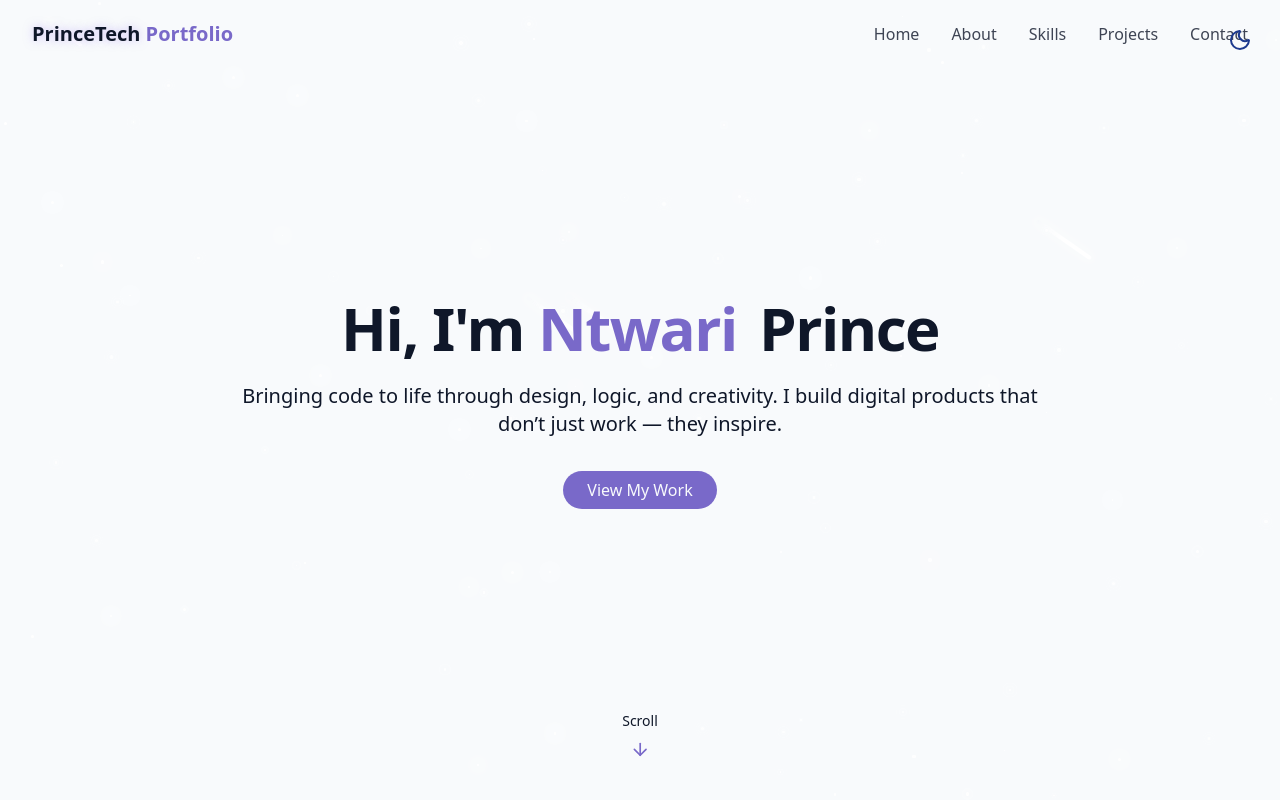
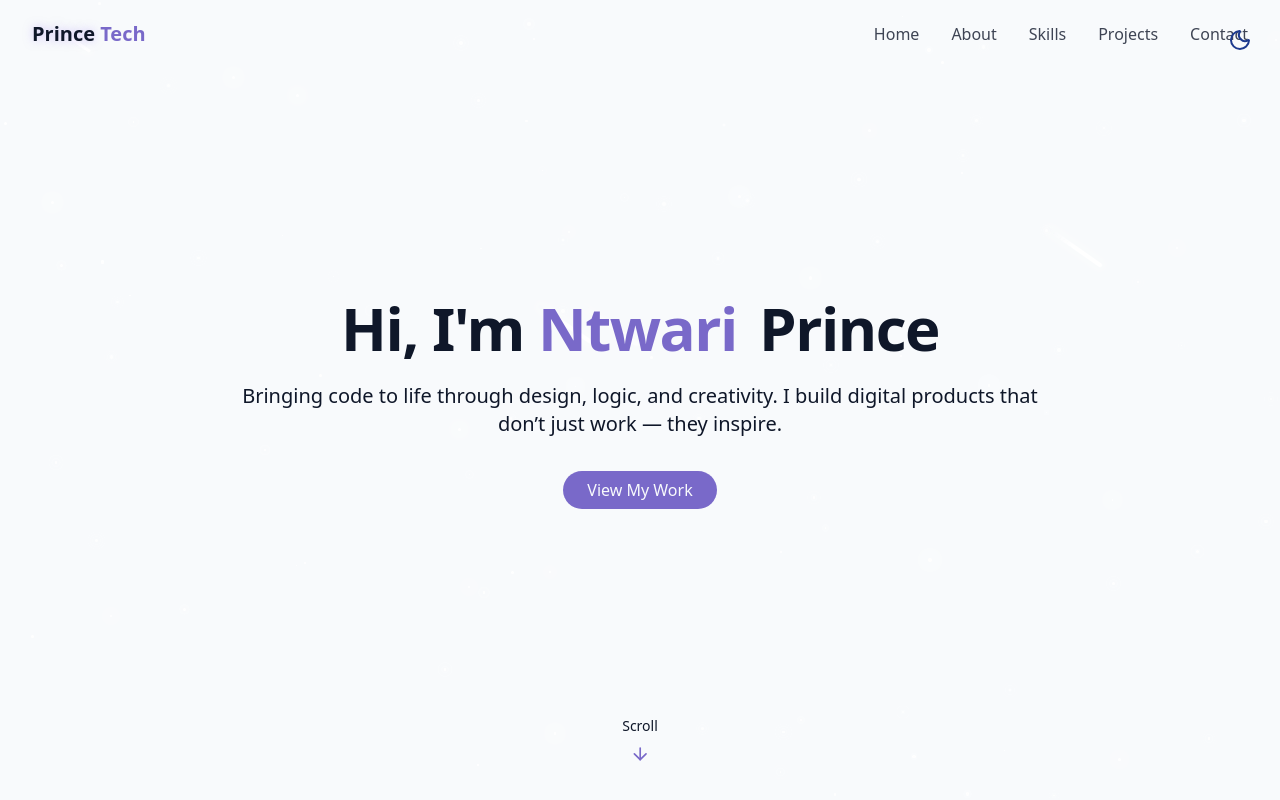
Before and after one commit to 10thPrince/new-react-portifolio, a React (Vite) app in the folder frontend/: page / in a window 1280 px wide. Shown: the top 800 px of the page. Built offline with nearby package versions, Linux system fonts and the light colour scheme.

Commit message:
Finished the Whole WebSite

```diff
--- a/frontend/src/components/Contact.jsx
+++ b/frontend/src/components/Contact.jsx
@@ -71,8 +71,8 @@ const Contact = () => {
                                 </div>
                                 <div>
                                     <h4 className="font-medium text-start">Email</h4>
-                                    <a href="mailto:ntwariprince5050@gmail.com" className="text-muted-foreground hover:text-primary transition-colors">
-                                        ntwariprince5050@gmail.com
+                                    <a href="mailto:ntwariprinceh@gmail.com" className="text-muted-foreground hover:text-primary transition-colors">
+                                        ntwariprinceh@gmail.com
                                     </a>
                                 </div>
                             </div>
--- /dev/null
+++ b/frontend/src/components/Footer.jsx
@@ -0,0 +1,20 @@
+import { ArrowUp } from "lucide-react"
+
+
+const Footer = () => {
+  return (
+    <footer className="py-12 px-4 bg-card relative border-t border-border mt-12 pt-8 flex flex-wrap justify-between items-center">
+        {" "}
+        <p className="text-sm text-muted-foreground">
+            &copy; {new Date().getFullYear()} {" "}
+            Princetech.co, All rights reserved.
+        </p>
+
+        <a href="#hero" className="h-2 rounded-full bg-primary/10 hover:bg-primary/20 text-primary transition-colors">
+            <ArrowUp size={20}/>
+        </a>
+    </footer>
+  )
+}
+
+export default Footer
--- a/frontend/src/components/Navbar.jsx
+++ b/frontend/src/components/Navbar.jsx
@@ -35,8 +35,8 @@ const Navbar = () => {
           href="#hero"
         >
           <span className="relative z-10">
-            <span className="text-glow text-foreground"> PrinceTech </span>{" "}
-            Portfolio
+            <span className="text-glow text-foreground"> Prince </span>{" "}
+            Tech
           </span>
         </a>
 
--- a/frontend/src/pages/Home.jsx
+++ b/frontend/src/pages/Home.jsx
@@ -7,6 +7,7 @@ import About from '../components/About'
 import Skills from '../components/Skills'
 import Projects from '../components/Projects'
 import Contact from '../components/Contact'
+import Footer from '../components/Footer'
 
 const Home = () => {
   return (
@@ -26,6 +27,7 @@ const Home = () => {
         <Contact />
       </main>
       {/* Footer */}
+      <Footer />
     </div>
   )
 }
```
Lines whose indentation alone changed are shown as unchanged.
